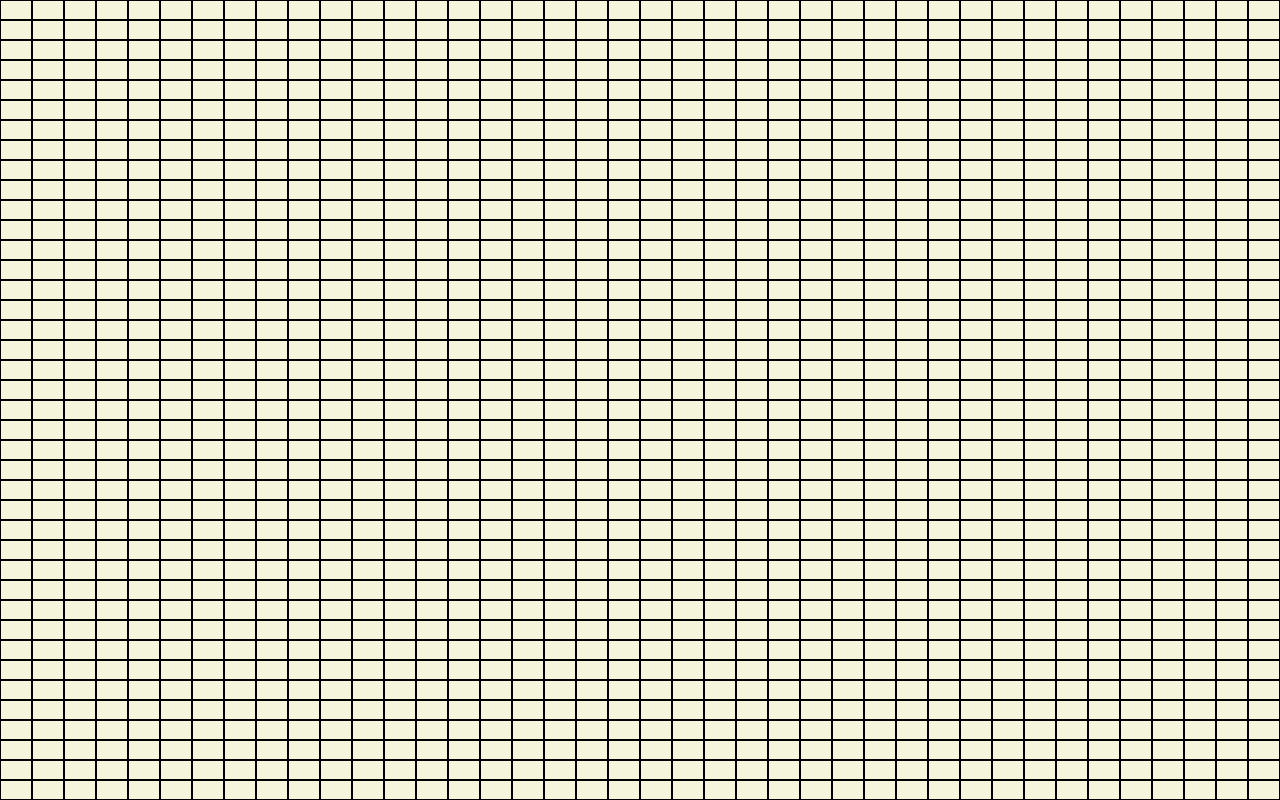
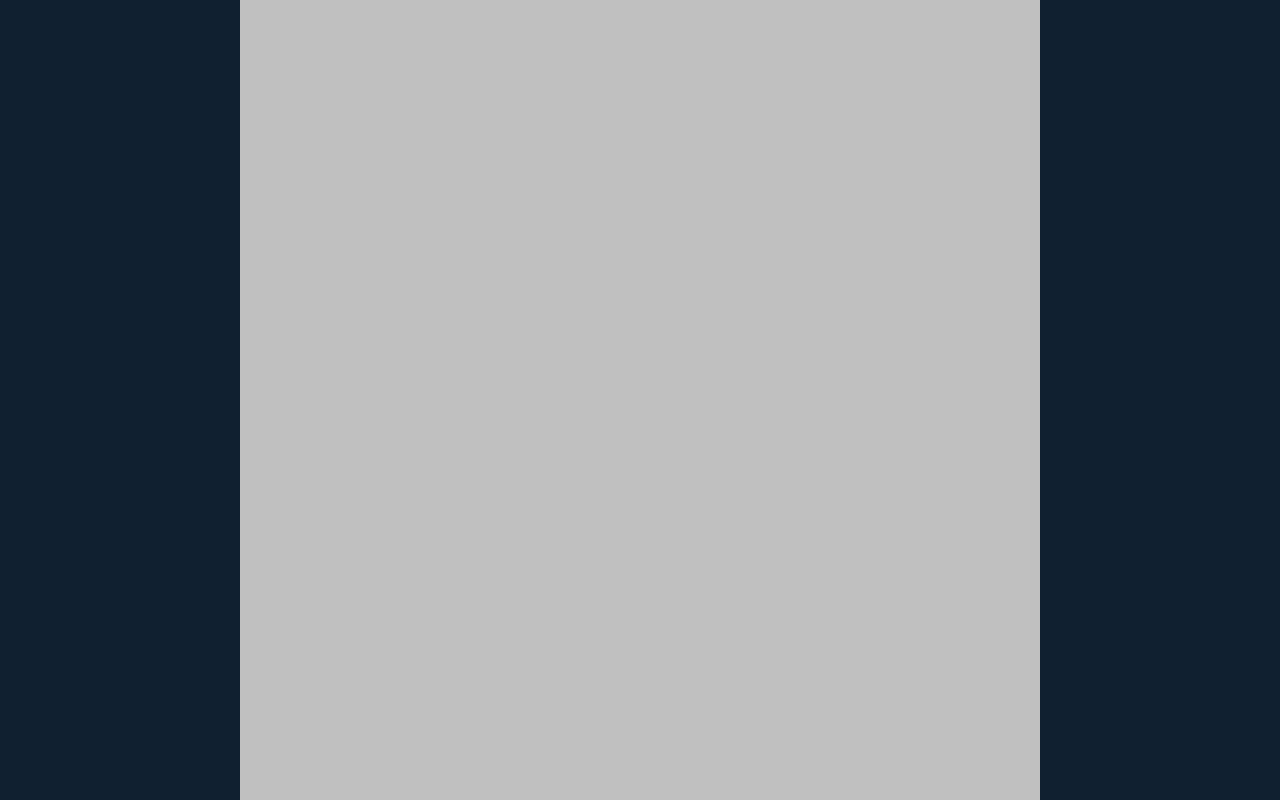
Before and after one commit to K4mp3rX1d/Etch-a-Sketch, a plain HTML site: page index.html in a window 1280 px wide. Drawn offline with Linux system fonts and the light colour scheme.

Commit message:
Add hovering effect on dots and some unnecessary code cleanup.

```diff
--- a/script.js
+++ b/script.js
@@ -4,31 +4,36 @@ const container = document.querySelector('.container');
 
 // Function Declarations:
 function drawCanvas() {
-    const dotsInRow = 40;
-    const gridSize = Math.min(window.innerHeight, window.innerWidth);
+    const dotsInRow =50;
+    const gridSize = Math.floor(Math.min(window.innerHeight, window.innerWidth) /dotsInRow) * dotsInRow;
+    container.style.height = gridSize + 'px';
+    container.style.width = gridSize + 'px';
     const dotSize = gridSize / dotsInRow;
+    console.log(gridSize, dotSize);
 
     for (let i = 0; i < dotsInRow; i++) {
         const row = document.createElement('div');
-        row.setAttribute('class', 'row');
-        // console.log(i);
         for (let j = 0; j < dotsInRow; j++) {
             const dot = document.createElement('div');
             dot.setAttribute('class', 'dot');
             dot.style.minHeight = dotSize + 'px';
             dot.style.minWidth = dotSize + 'px';
-            // dot.textContent = i + j;
-            row.appendChild(dot);
-            // console.log('   ', j);
+            dot.style.maxHeight = dotSize + 'px';
+            dot.style.maxWidth = dotSize + 'px';
+            container.appendChild(dot);
         }
         container.appendChild(row);
     }
+}
 
-    console.log(dots, gridSize);
+
+function hoverEffect(event) {
+    event.stopPropagation();
+    event.target.style.backgroundColor = 'black';
 }
 
 
 
 // Test Codes:
-// console.log(canvas.innerHeight, canvas.innerWidth);
 drawCanvas();
+container.addEventListener('mouseover', hoverEffect);
--- a/style.css
+++ b/style.css
@@ -15,29 +15,13 @@ main {
 }
 
 .container {
-    height: 100%;
-    width: 100%;
     display: flex;
-    /* flex-direction: column; */
-    justify-content: stretch;
-    align-items: stretch;
-    flex-wrap: wrap;
-}
-
-.row {
-    display: flex;
-    flex-grow: 1;
     justify-content: center;
     align-items: center;
-    /* border: 1px solid red; */
-    flex-basis: 100%;
+    flex-wrap: wrap;
+    margin: 0 auto;
 }
 
 .dot {
-    border: 1px solid black;
-    background-color: beige;
-    flex-grow: 1;
-    /* flex-basis: 100%; */
-    /* height: 40px;
-    width: 10px; */
+    background-color: silver;
 }
```
